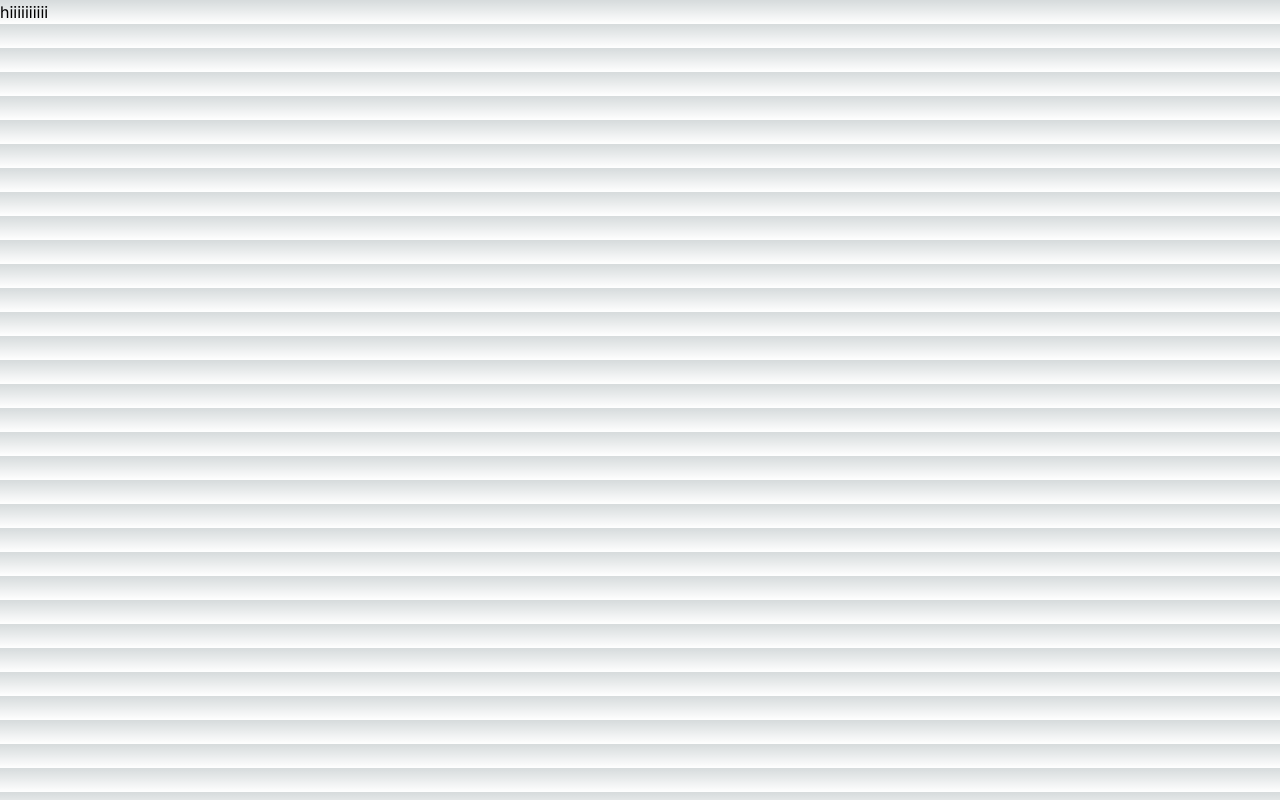
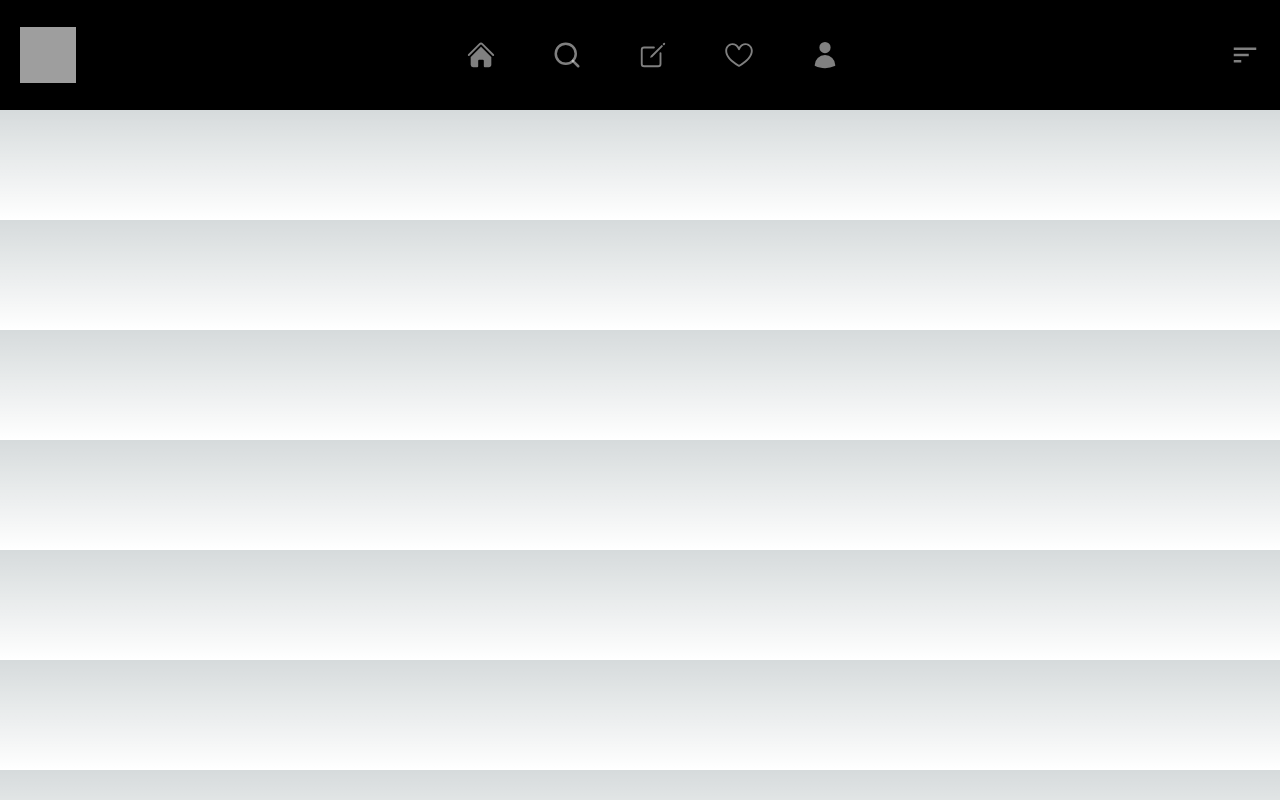
Before and after one commit to mohammedAmeenM/threads-frontend-clone, a Next.js app: page / in a window 1280 px wide. Built offline with nearby package versions, Linux system fonts and the light colour scheme; grey boxes are pictures that could not be loaded.

Commit message:
add-google-login

```diff
--- a/app/api/auth/[...nextauth]/route.js
+++ b/app/api/auth/[...nextauth]/route.js
@@ -17,7 +17,7 @@ export const authOptions={
         }),
     ],
     pages:{
-        signIn:"/"
+        signIn:'/'
     },
     debug: process.env.NODE_ENV === "development",
     secret: process.env.NEXT_PUBLIC_SECRET,
--- a/app/components/navigationBar.jsx
+++ b/app/components/navigationBar.jsx
@@ -1,11 +1,89 @@
-import React from 'react'
+"use client";
+import React from "react";
+import { MdOutlineSort } from "react-icons/md";
+import { IoCreateOutline } from "react-icons/io5";
+import { FiSearch } from "react-icons/fi";
+import { HiHome, HiUser } from "react-icons/hi2";
+import { GoHeart } from "react-icons/go";
 
-const navigationBar = () => {
+const NavigationBar = () => {
   return (
-    <div>
+    <div
+      className={`w-full h-auto mt-0 p-5 flex  justify-between items-center sticky top-0 bg-opacity-90 bg-black text-white`}
+      style={{
+        zIndex: 1000,
+      }}
+    >
+      <div className="text-xs  font-thin w-full md:w-auto flex justify-center">
+        {" "}
+        <div
+          className={`md:h-14 md:w-14 h-8 w-8 bg-black`}
+          style={{
+            backgroundImage: `url("https://seeklogo.com/images/T/threads-logo-1ABBA246BE-seeklogo.com.png")`,
+            backgroundSize: "contain",
+          }}
+        ></div>
+        <div className="dropdown dropdown-end text-3xl absolute right-0 md:hidden">
+          <div tabIndex={0} role="button">
+            <MdOutlineSort />
+          </div>
+          <ul
+            tabIndex={0}
+            className="p-2 shadow menu dropdown-content z-[1] bg-stone-900 rounded-box w-52"
+          >
+            <li>
+              <a>Item 1</a>
+            </li>
+            <li>
+              <a>Item 2</a>
+            </li>
+            <li>
+              <a>Log out</a>
+            </li>
+          </ul>
+        </div>{" "}
+      </div>
+      <div className=" text-white font-thin h-auto md:flex hidden  ">
+        <button
+          className={`btn h-auto px-7 py-5 bg-transparent hover:bg-stone-800 border-none  rounded-lg flex flex-col justify-center items-center `}
+        >
+          <HiHome
+            className={`text-3xl text-white text-opacity-50 hover:text-opacity-90`}
+          />
+        </button>
+        <button
+          className={` btn h-auto px-7 py-5 bg-transparent hover:bg-stone-800 border-none  rounded-lg flex flex-col justify-center items-center `}
+        >
+          <FiSearch className="text-3xl text-white text-opacity-50  hover:text-opacity-90" />
+        </button>
 
+        <button className="btn h-auto  py-n px-7 bg-transparent hover:bg-stone-800 border-none rounded-lg  flex flex-col justify-center items-center">
+          <IoCreateOutline className="text-3xl text-white text-opacity-50 hover:text-opacity-90" />
+        </button>
+        <button
+          className={`btn h-auto px-7 py-5 bg-transparent hover:bg-stone-800  rounded-lg  border-none flex flex-col justify-center items-center `}
+        >
+          <GoHeart className="text-3xl text-white text-opacity-50 hover:text-opacity-90" />
+        </button>
+        <button
+          className={`btn h-auto px-7  py-5 bg-transparent hover:bg-stone-800  rounded-lg flex border-none flex-col justify-center items-center `}
+        >
+          <HiUser
+            className={`text-3xl text-white text-opacity-50 hover:text-opacity-90 `}
+          />
+        </button>
+      </div>
+      <div className="text-3xl text-white text-opacity-50 font-thin md:flex hidden ">
+        {" "}
+        <div className="dropdown dropdown-end md:flex justify-end ">
+          <div tabIndex={0} role="button">
+            {" "}
+            <MdOutlineSort />{" "}
+          </div>
+        </div>
+      </div>
     </div>
-  )
-}
+  );
+};
 
-export default navigationBar
+export default NavigationBar;
--- a/app/page.js
+++ b/app/page.js
@@ -1,10 +1,13 @@
+"use client"
 
-import { Provider, SessionProvider } from 'next-auth/react';
+import { useRouter } from 'next/navigation';
+import NavigationBar from './components/navigationBar';
 
 function MyApp({ Component, pageProps }) {
+  const route=useRouter()
   return (
-    <div>
-      <h3>hiiiiiiiiii</h3>
+    <div className="bg-black w-full h-auto   flex flex-col ">
+      <NavigationBar />
     </div>
   );
 }
--- a/app/page/login/page.jsx
+++ b/app/page/login/page.jsx
@@ -1,13 +1,51 @@
 "use client"
+import useAuthStore from "@/app/zustand/users/authStore";
 import axios from "axios";
+import { signIn, useSession } from "next-auth/react";
 import { useRouter } from "next/navigation";
-import { useRef } from "react";
+import { useEffect, useRef } from "react";
 import { FcGoogle } from "react-icons/fc";
 
 
 const Login = () => {
+  const route=useRouter()
 
-  const router=useRouter()
+  const {data:session,mutate}=useSession();
+  const {googleEmail,setGoogleEmail,isUser}=useAuthStore();
+
+  useEffect(()=>{
+    if(session && session.user){
+      setGoogleEmail(session.user.email)
+    }
+  },[session])
+
+  const handleGoogleLogin = async () => {
+    try {
+      await signIn('google',{
+        onSuccess:async (session)=>{
+          await mutate(null);
+          await GoogleLogin()
+        }
+      })
+    } catch (error) {
+      console.error("Error in handleGoogleLogin", error);
+    }
+  };
+
+  async function GoogleLogin(){
+    try {
+      const userData={
+        email:googleEmail
+      }
+      const response= await axios.post('http://localhost:9000/api/users/google-login',userData);
+      console.log(response);
+      if(response){
+        route.push('/')
+      }
+    } catch (error) {
+      console.log(error);
+    }
+  }
 
   const usernameRef=useRef(null);
   const passwordRef=useRef(null)
@@ -27,7 +65,7 @@ const Login = () => {
       const response=await axios.post('http://localhost:9000/api/users/login',data)
       console.log(response);
       if(response.status===200){
-        return router.push('/')
+        return route.push('/')
       }
 
     } catch (error) {
@@ -49,7 +87,7 @@ const Login = () => {
             name="username"
             ref={usernameRef}
             required
-            className="w-80 placeholder:ps-3 h-12 rounded-2xl bg-stone-800 p-3"
+            className="w-80 placeholder:ps-3 h-12 rounded-lg bg-stone-700 p-3"
           />
           <input
             type="password"
@@ -57,22 +95,22 @@ const Login = () => {
             name="password"
             ref={passwordRef}
             required
-            className="w-80 placeholder:ps-3 h-12 rounded-2xl bg-stone-800 p-3"
+            className="w-80 placeholder:ps-3 h-12 rounded-lg bg-stone-700 p-3"
           />
 
           <button
-            className="bg-white text-black w-80 h-12 rounded-2xl"
+            className="bg-white text-black w-80 h-12 rounded-lg"
             onClick={handleLogin}
           >
             Log in
           </button>
-          <span className="text-center text-stone-700 text-sm hover:text-white">
+          <span className="text-center text-stone-400 text-sm hover:text-white">
             <a href="#"  className="">
               Forgot Password?
             </a>
           </span>
-          <span className="text-center text-stone-700 text-sm hover:text-white">
-            <a href="#"  className="">
+          <span className="text-center text-stone-400 text-sm hover:text-white">
+            <a   className="" onClick={()=>route.push('/page/signup')}>
               Create Account
             </a>
           </span>
@@ -85,8 +123,8 @@ const Login = () => {
 
           <span className="text-center my-3">
             <button
-              className="bg-transparent border-y-pink-200  text-white w-80 h-12 rounded-2xl border border-white flex items-center justify-center"
-
+              className="bg-transparent border-y-pink-200  text-white w-80 h-12 rounded-lg border border-white flex items-center justify-center"
+              onClick={handleGoogleLogin}
             >
               <FcGoogle className="mx-5" /> Continue with Google
             </button>
--- a/app/page/signup/page.jsx
+++ b/app/page/signup/page.jsx
@@ -42,7 +42,7 @@ const Signup = () => {
       const response= await axios.post('http://localhost:9000/api/users/signup',data)
       console.log(response.data._id);
       if(response.status===201){
-        localStorage.setItem("userId",response.data._id)
+        localStorage.setItem("phoneNumber",response.data.phoneNumber)
         return  router.push('/page/verify')
       }
 
@@ -79,6 +79,15 @@ const Signup = () => {
         profilePic:googleProfile
       }
       const response= await axios.post('http://localhost:9000/api/users/signup-google',userData)
+      console.log(response);
+      if(response===201){
+        mutate(null);
+         router.push("/");
+      }
+      else {
+        console.log("Unexpected response:", response);
+      }
+
       console.log(response)
 
     } catch (error) {
@@ -132,12 +141,12 @@ const Signup = () => {
             className="w-full placeholder:ps-2 h-12 rounded-lg bg-stone-700 p-3"
           />
           <button
-            className="bg-white text-black w-80 h-12 rounded-2xl"
+            className="bg-white text-black w-80 h-12 rounded-lg"
             onClick={handleSignUp}
           >
             Sign Up
           </button>
-          <span className="text-center text-stone-700 text-sm hover:text-white">
+          <span className="text-center text-stone-400 text-sm hover:text-white">
             <a href="#" onClick={() => router.push("/page/login")} className="">
               Already have an account?
             </a>
@@ -151,7 +160,7 @@ const Signup = () => {
           <span className="text-center my-3">
 
               <button
-                className="bg-transparent border-y-pink-200  text-white w-80 h-12 rounded-2xl border border-white flex items-center justify-center"
+                className="bg-transparent border-y-pink-200  text-white w-80 h-12 rounded-lg border border-white flex items-center justify-center"
                 onClick={handleGoogleSign}
               >
                 <FcGoogle className="mx-5" /> Signup with Google
--- a/app/page/verify/page.jsx
+++ b/app/page/verify/page.jsx
@@ -4,7 +4,8 @@ import { useRouter } from "next/navigation";
 import { useRef } from "react";
 
 
-const userId = localStorage.getItem("userId")
+const phoneNumber = localStorage.getItem("phoneNumber")
+console.log(phoneNumber);
 const Verify = () => {
     const router=useRouter()
 
@@ -13,10 +14,9 @@ const Verify = () => {
     const handleOtp=async (e)=>{
       e.preventDefault();
       const inputOtp=otpRef.current.value;
-      console.log(userId);
      try {
       const otpData={
-        userId:userId,
+        phoneNumber:phoneNumber,
         enterOTP:inputOtp
       }
       const response=await axios.post('http://localhost:9000/api/users/verifyOTP',otpData)
@@ -44,11 +44,11 @@ const Verify = () => {
           name="number"
           required
 
-          className="w-full placeholder:ps-2 h-12 rounded-2xl bg-stone-800 p-3"
+          className="w-full placeholder:ps-2 h-12 rounded-lg bg-stone-700 p-3"
         />
 
         <button
-          className="bg-white text-black w-80 h-12 rounded-2xl"
+          className="bg-white text-black w-80 h-12 rounded-lg"
         onClick={handleOtp}
         >
           Verify
```
